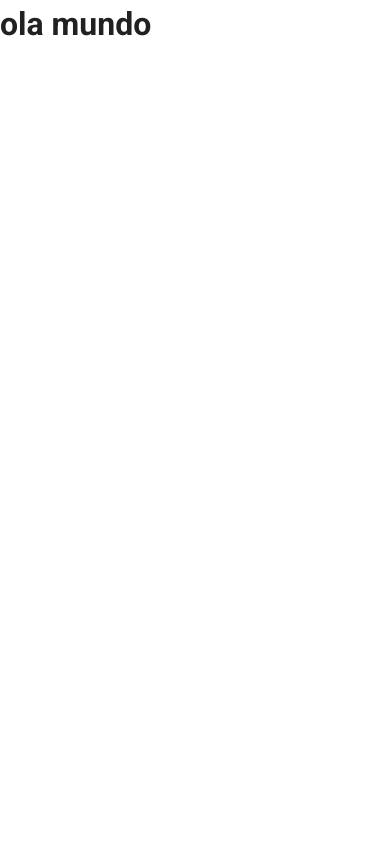
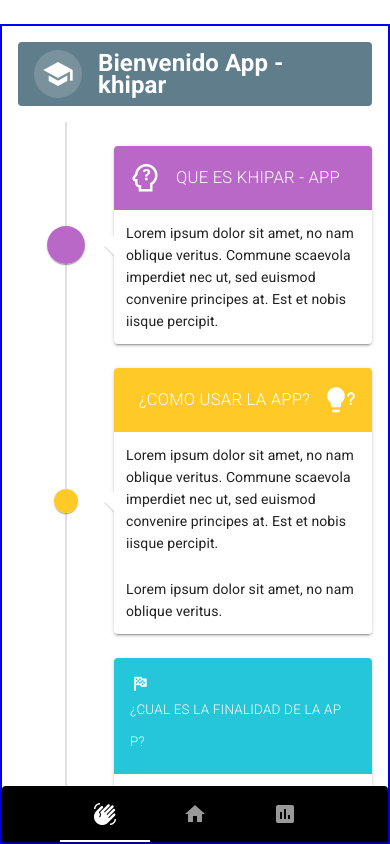
Before and after one commit to nder1996/Lenguaje_Indigena, a Vue app: page / in a window 390 px wide. Built offline with nearby package versions, Linux system fonts and the light colour scheme.

Commit message:
Primera version - experiencia de usuario

```diff
--- a/public/index.html
+++ b/public/index.html
@@ -21,7 +21,22 @@
     <div id="app"></div>
     <!-- built files will be auto injected -->
 </body>
-
+  <style>
+      @media (max-width: 1024px) {
+        #app {
+          overflow-y: hidden !important;
+          height: 100vh !important;
+        }
+      }
+      @media (min-width: 1026px) {
+        #app {
+          display: none !important;
+        }
+      }
+      ::-webkit-scrollbar {
+          display: none !important;
+        }
+    </style>
 </html>
 <!--
 <%= htmlWebpackPlugin.options.title %>
--- /dev/null
+++ b/src/components/bienvenida.vue
@@ -0,0 +1,9 @@
+<template>
+  <div>
+    <v-alert color="blue-grey" dark dense icon="mdi-school" prominent>
+      <h2>Bienvenido App - khipar</h2>
+    </v-alert>
+  </div>
+</template>
+<script></script>
+<style></style>
--- /dev/null
+++ b/src/components/home_menu.vue
@@ -0,0 +1,84 @@
+<template>
+  <div class="marco_principal">
+    <v-container>
+      <v-row>
+        <v-col v-for="i in 5" :key="i">
+          <v-card class="mx-auto my-7" max-width="334">
+            <template slot="progress">
+              <v-progress-linear
+                color="deep-purple"
+                height="10"
+                indeterminate
+              ></v-progress-linear>
+            </template>
+
+            <v-img
+              height="250"
+              src="https://cdn.vuetifyjs.com/images/cards/cooking.png"
+            ></v-img>
+
+            <v-card-title>Cafe Badilico</v-card-title>
+
+            <v-card-text>
+              <v-row align="center" class="mx-0">
+                <v-rating
+                  :value="4.5"
+                  color="amber"
+                  dense
+                  half-increments
+                  readonly
+                  size="14"
+                ></v-rating>
+
+                <div class="grey--text ms-4">4.5 (413)</div>
+              </v-row>
+
+              <div class="my-4 text-subtitle-1">$ • Italian, Cafe</div>
+
+              <div>
+                Small plates, salads & sandwiches - an intimate setting with 12
+                indoor seats plus patio seating.
+              </div>
+            </v-card-text>
+
+            <v-divider class="mx-4"></v-divider>
+
+            <v-card-title>Tonight's availability</v-card-title>
+
+            <v-card-text>
+              <v-chip-group
+                v-model="selection"
+                active-class="deep-purple accent-4 white--text"
+                column
+              >
+                <v-chip>5:30PM</v-chip>
+
+                <v-chip>7:30PM</v-chip>
+
+                <v-chip>8:00PM</v-chip>
+
+                <v-chip>9:00PM</v-chip>
+              </v-chip-group>
+            </v-card-text>
+
+            <v-card-actions>
+              <v-btn color="deep-purple lighten-2" text @click="reserve">
+                Reserve
+              </v-btn>
+            </v-card-actions>
+          </v-card>
+        </v-col>
+      </v-row>
+    </v-container>
+  </div>
+</template>
+<style scoped>
+.marco_principal {
+  border: 2px solid red !important;
+}
+</style>
+<script>
+export default {
+  name: "home_menu",
+};
+</script>
--- /dev/null
+++ b/src/components/instrucciones.vue
@@ -0,0 +1,113 @@
+<template>
+  <div>
+    <v-timeline :dense="$vuetify.breakpoint.smAndDown">
+      <v-timeline-item color="purple lighten-2" fill-dot right>
+        <v-card>
+          <v-card-title class="purple lighten-2">
+            <v-icon dark size="30" class="mr-4"> mdi-head-question-outline </v-icon>
+            <h5 class="white--text font-weight-light">QUE ES KHIPAR - APP</h5>
+          </v-card-title>
+          <v-container>
+            <v-row>
+              <v-col cols="12" md="10">
+                Lorem ipsum dolor sit amet, no nam oblique veritus. Commune
+                scaevola imperdiet nec ut, sed euismod convenire principes at.
+                Est et nobis iisque percipit.
+              </v-col>
+              <v-col class="hidden-sm-and-down text-right" md="2">
+                <v-icon size="64"> mdi-calendar-text </v-icon>
+              </v-col>
+            </v-row>
+          </v-container>
+        </v-card>
+      </v-timeline-item>
+
+      <v-timeline-item color="amber lighten-1" fill-dot left small>
+        <v-card>
+          <v-card-title class="amber lighten-1 justify-end">
+            <h5 class="mr-4 white--text font-weight-light">¿COMO USAR LA APP?</h5>
+            <v-icon dark size="30">mdi-lightbulb-question</v-icon>
+          </v-card-title>
+          <v-container>
+            <v-row>
+              <v-col cols="12" md="8">
+                Lorem ipsum dolor sit amet, no nam oblique veritus. Commune
+                scaevola imperdiet nec ut, sed euismod convenire principes at.
+                Est et nobis iisque percipit.
+              </v-col>
+              <v-col cols="12" md="4">
+                Lorem ipsum dolor sit amet, no nam oblique veritus.
+              </v-col>
+            </v-row>
+          </v-container>
+        </v-card>
+      </v-timeline-item>
+
+      <v-timeline-item color="cyan lighten-1" fill-dot right>
+        <v-card>
+          <v-card-title class="cyan lighten-1">
+
+                     <v-icon class="mr-4" dark size="20"> mdi-flag-checkered</v-icon>
+
+            <h6 class="white--text font-weight-light">¿CUAL ES LA FINALIDAD DE LA APP?</h6>
+          </v-card-title>
+          <v-container>
+            <v-row>
+              <v-col v-for="n in 3" :key="n" cols="12" md="4">
+                Lorem ipsum dolor sit amet, no nam oblique veritus no nam
+                oblique.
+              </v-col>
+            </v-row>
+          </v-container>
+        </v-card>
+      </v-timeline-item>
+
+      <v-timeline-item color="red lighten-1" fill-dot left small>
+        <v-card>
+          <v-card-title class="red lighten-1 justify-end">
+            <h4 class="mr-4 white--text font-weight-light">LA CULTURA WOUNAAN</h4>
+            <v-icon dark size="30"> mdi-sprout-outline</v-icon>
+          </v-card-title>
+          <v-container>
+            <v-row>
+              <v-col class="hidden-sm-and-down" md="2">
+                <v-icon size="64"> mdi-server-network </v-icon>
+              </v-col>
+              <v-col cols="12" md="10">
+                Lorem ipsum dolor sit amet, no nam oblique veritus. Commune
+                scaevola imperdiet nec ut, sed euismod convenire principes at.
+                Est et nobis iisque percipit, an vim zril disputando
+                voluptatibus.
+              </v-col>
+            </v-row>
+          </v-container>
+        </v-card>
+      </v-timeline-item>
+
+      <v-timeline-item color="green lighten-1" fill-dot right>
+        <v-card>
+          <v-card-title class="green lighten-1">
+            <v-icon class="mr-4" dark size="42"> mdi-phone-in-talk </v-icon>
+            <h2 class="text-h4 white--text font-weight-light">Title 5</h2>
+          </v-card-title>
+          <v-container>
+            <v-row>
+              <v-col>
+                Lorem ipsum dolor sit amet, no nam oblique veritus. Commune
+                scaevola imperdiet nec ut, sed euismod convenire principes at.
+                Est et nobis iisque percipit, an vim zril disputando
+                voluptatibus, vix an salutandi sententiae.
+              </v-col>
+            </v-row>
+          </v-container>
+        </v-card>
+      </v-timeline-item>
+    </v-timeline>
+  </div>
+</template>
+<style></style>
+<script>
+export default {
+  name: "instrucciones_bienvenida",
+};
+</script>
--- a/src/views/HomeView.vue
+++ b/src/views/HomeView.vue
@@ -1,12 +1,78 @@
 <template>
-    <div>
-        <h1>
-            ola mundo
-        </h1>
-    </div>
+  <div>
+    <v-app>
+      <v-footer app style="padding: 0 !important; margin: 0 !important;width:100% !important;border:2px solid blue" fluid>
+        <!-- -->
+        <v-card style="display: flex; flex-direction: column-reverse" fluid>
+          <v-toolbar dark color="black">
+            <template>
+              <v-tabs v-model="tabs" centered>
+                <v-tab v-for="n in btn_home" :key="n">
+                  <v-icon>{{ n }}</v-icon>
+                </v-tab>
+              </v-tabs>
+            </template>
+          </v-toolbar>
+          <v-tabs-items v-model="tabs" style="height: 90vh;">
+            <v-tab-item style="overflow: scroll;">
+              <v-card flat>
+                <v-card-text>
+                    <mensaje_bienvenida />
+                    <instrucciones_bienvenida />
+                </v-card-text>
+              </v-card>
+            </v-tab-item>
+            <v-tab-item style="border:2px solid pink !important;overflow: scroll !important;">
+              <v-card flat>
+                <home_menu />
+              </v-card>
+            </v-tab-item>
+            <v-tab-item >
+              <v-card flat>
+                <v-card-title class="text-h5">
+                  An even better title
+                </v-card-title>
+                <v-card-text>
+                  <p>
+                    Maecenas ullamcorper, dui et placerat feugiat, eros pede
+                    varius nisi, condimentum viverra felis nunc et lorem. Sed
+                    hendrerit. Maecenas malesuada. Vestibulum ullamcorper mauris
+                    at ligula. Proin faucibus arcu quis ante.
+                  </p>
+
+                  <p class="mb-0">
+                    Etiam vitae tortor. Curabitur ullamcorper ultricies nisi.
+                    Sed magna purus, fermentum eu, tincidunt eu, varius ut,
+                    felis. Aliquam lobortis. Suspendisse potenti.
+                  </p>
+                </v-card-text>
+              </v-card>
+            </v-tab-item>
+          </v-tabs-items>
+        </v-card>
+      </v-footer>
+    </v-app>
+  </div>
 </template>
+<style scoped></style>
 <script>
-    export default{
-         name: 'HomeView',
-    }
+/*
+import vocales from '../components/Vocales.vue'
+*/
+export default {
+  name: "Nabvar",
+  components: {
+       mensaje_bienvenida: () => import("../components/bienvenida.vue"),
+       instrucciones_bienvenida: () => import("../components/instrucciones.vue"),
+       home_menu: () => import("../components/home_menu.vue")
+    /*vocales*/
+  },
+  data() {
+    return {
+      tabs: null,
+      text: "Lorem ipsum dolor sit amet, consectetur adipiscing elit, sed do eiusmod tempor incididunt ut labore et dolore magna aliqua. Ut enim ad minim veniam, quis nostrud exercitation ullamco laboris nisi ut aliquip ex ea commodo consequat.",
+      btn_home: ["mdi-hand-wave", "mdi-home", "mdi-chart-box"],
+    };
+  },
+};
 </script>
```
